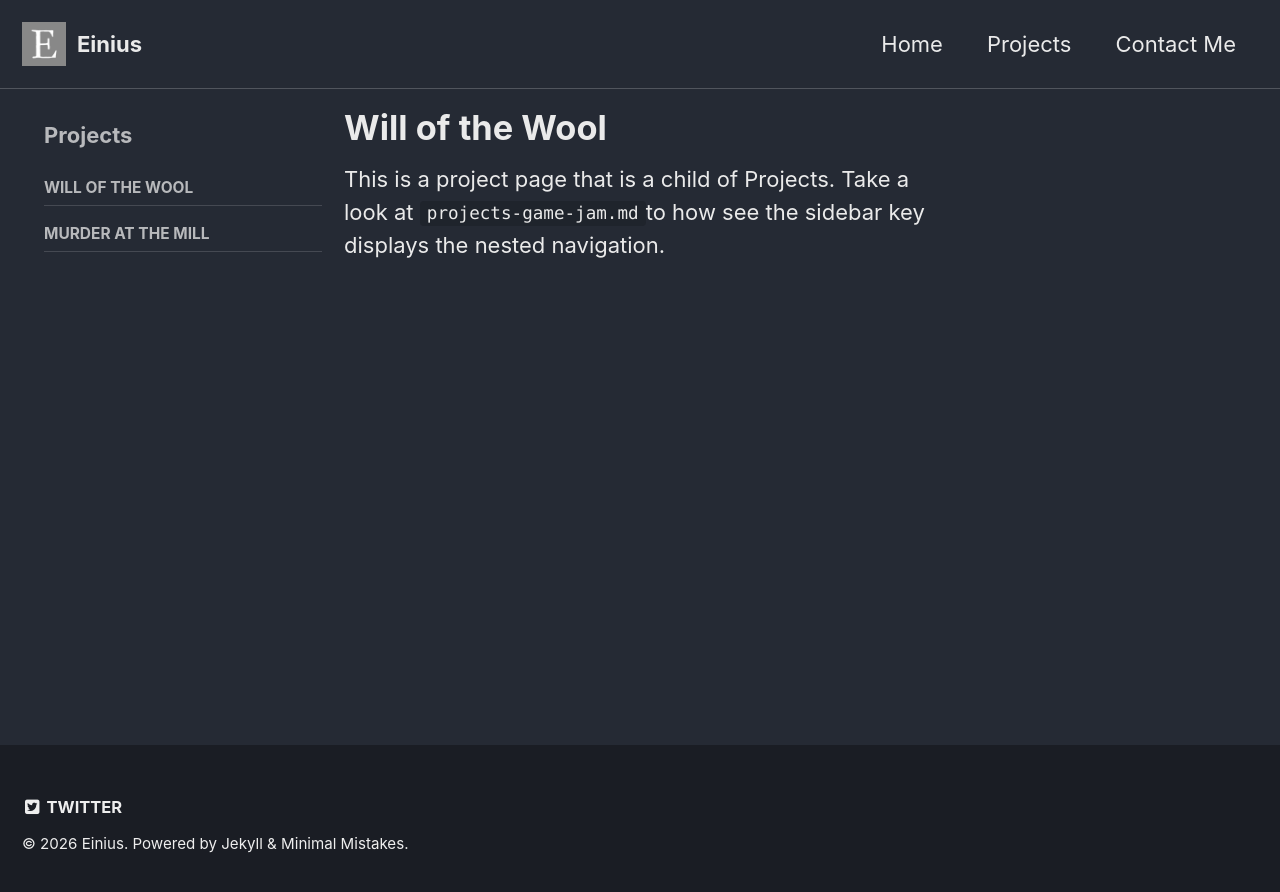
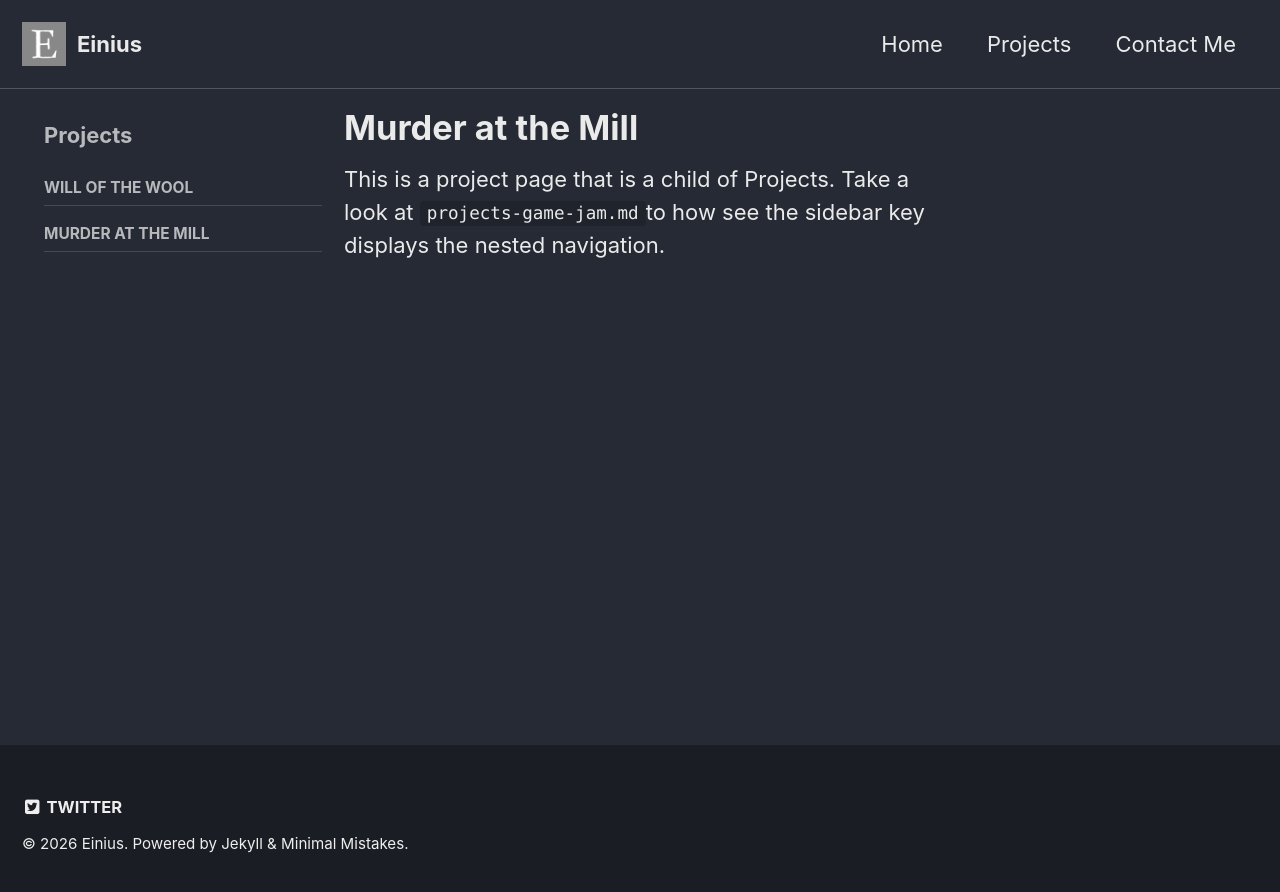
Before and after one commit to Einiuss/Einiuss.github.io, a Jekyll site: the page built from _pages/projects-matm.md, in a window 1280 px wide. Shown: the top 892 px of the page. Built offline with Jekyll 4.4.1, drawn with Linux system fonts in a browser that asks for light colours.

Commit message:
Update projects-matm.md

```diff
--- a/_pages/projects-matm.md
+++ b/_pages/projects-matm.md
@@ -1,7 +1,7 @@
 ---
-title: "Will of the Wool"
+title: "Murder at the Mill"
 layout: single
-permalink: /projects/will-of-the-wool/
+permalink: /projects/murder-at-the-mill/
 sidebar:
   title: "Projects"
   nav:
```
